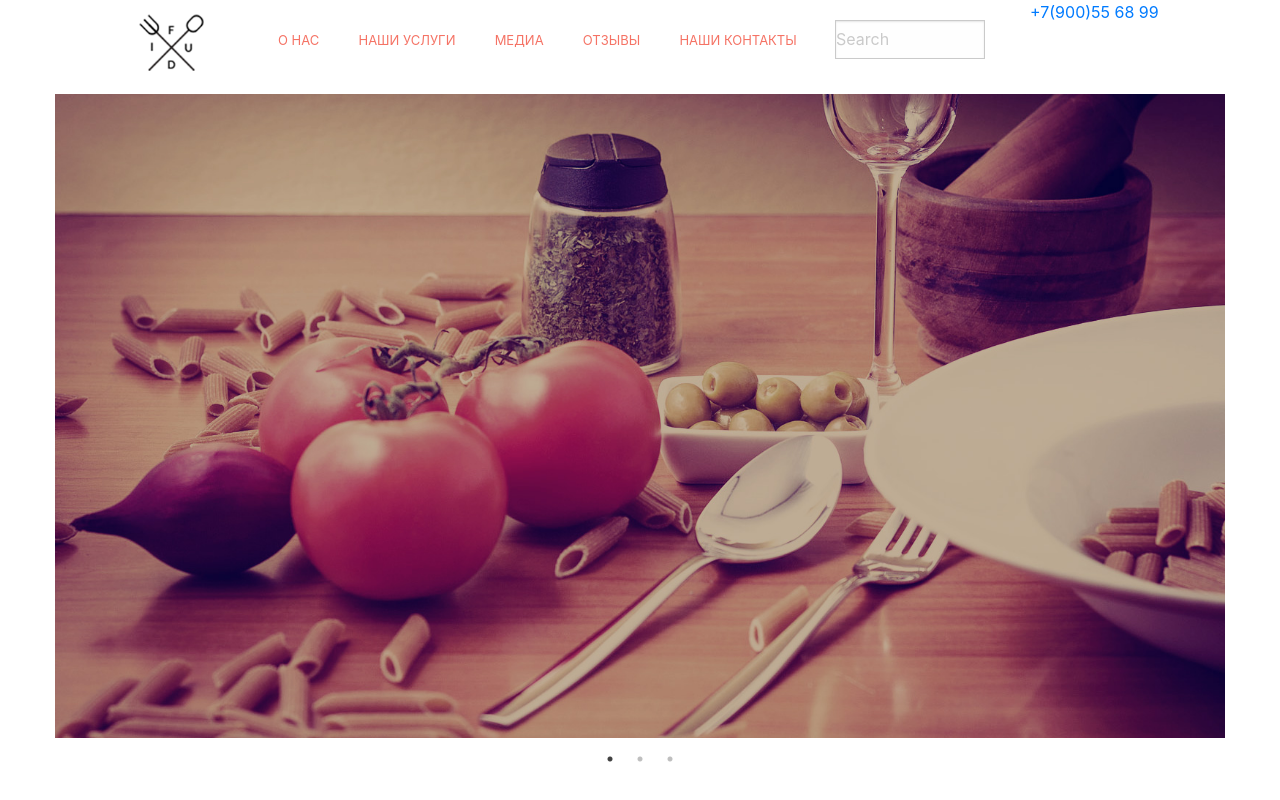
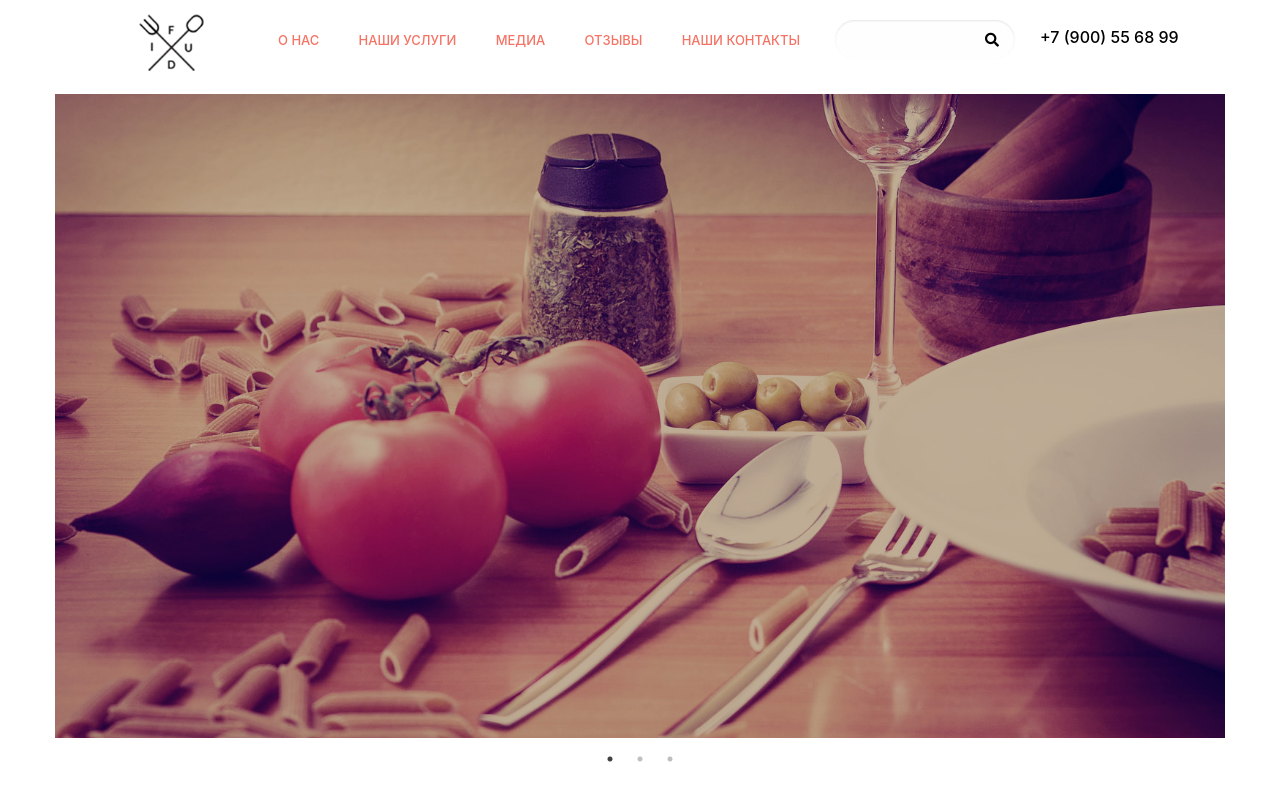
Before and after one commit to yevgen4989/Web_cetera_yevgen, a plain HTML site: page index_two.html in a window 1280 px wide. Drawn offline with nearby package versions, Linux system fonts and the light colour scheme.

Commit message:
header-finish

```diff
--- a/css/style.css
+++ b/css/style.css
@@ -14,6 +14,7 @@ ul.navbar-nav > li.nav-item > a.nav-link{
     text-decoration: none;
     font-size: 13px;
     text-transform: uppercase;
+    font-weight: 500;
 }
 nav.navbar{
     margin-top: 16px;
@@ -29,13 +30,38 @@ nav.navbar{
     padding: 0;
     margin: 0;
 }
-.search-block input[type="text"]{
-    width: 150px;
+.search-block input[type="search"]{
+    width: 180px;
     padding: 0;
     margin: 0;
+    padding-left: 10px;
+    border-radius: 20px;
+    border: none;
+    outline: none;
+    -webkit-appearance: none;
+    vertical-align: middle;
+}
+.search-block input[type="submit"]{
+    width: 20px;
+    height: 20px;
+    border: none;
+}
+.search-button{
+    float: right;
+    margin-top: -32px;
+    margin-right: 16px;
 }
 .content-slider {
 }
 ul.slider {
     list-style: none;
 }
+
+.contact-telephone{
+    margin: 10% 0;
+    padding: 5px 10px;
+}
+.contact-telephone > a{
+    color: black;
+    font-weight: 500;
+}
--- a/index_two.html
+++ b/index_two.html
@@ -76,7 +76,9 @@
             <div class="large-2">
                 <div class="search-block">
                     <label>
-                        <input type="text" placeholder="Search">
+                        <input type="search">
+                        <button class="search-button"><i class="fas fa-search"></i></button>
+
                     </label>
                     <i class="icon"></i>
                 </div>
@@ -84,7 +86,7 @@
 
             <div class="large-2">
                 <div class="contact-telephone">
-                    <a href="tel:7900556899">+7(900)55 68 99</a>
+                    <a href="tel:7900556899">+7 (900) 55 68 99</a>
                 </div>
             </div>
 
```
